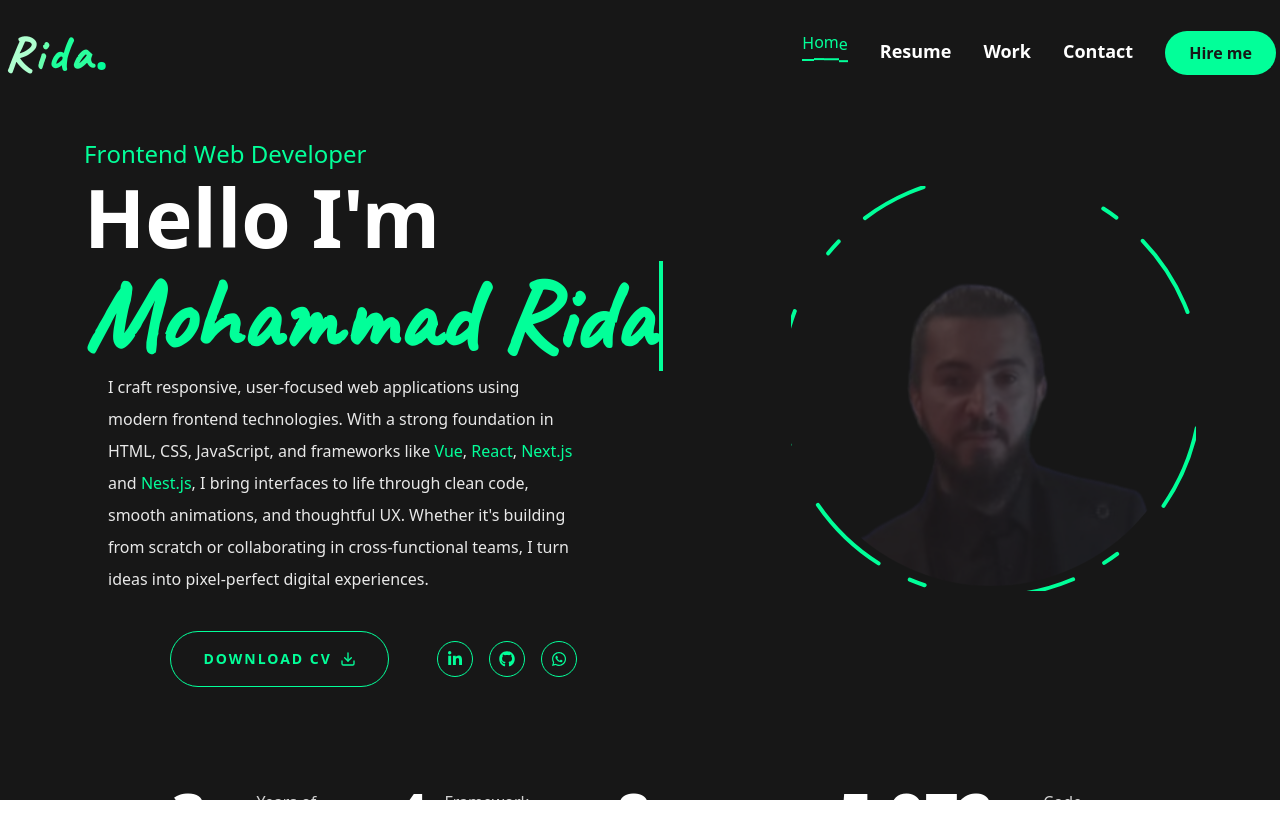
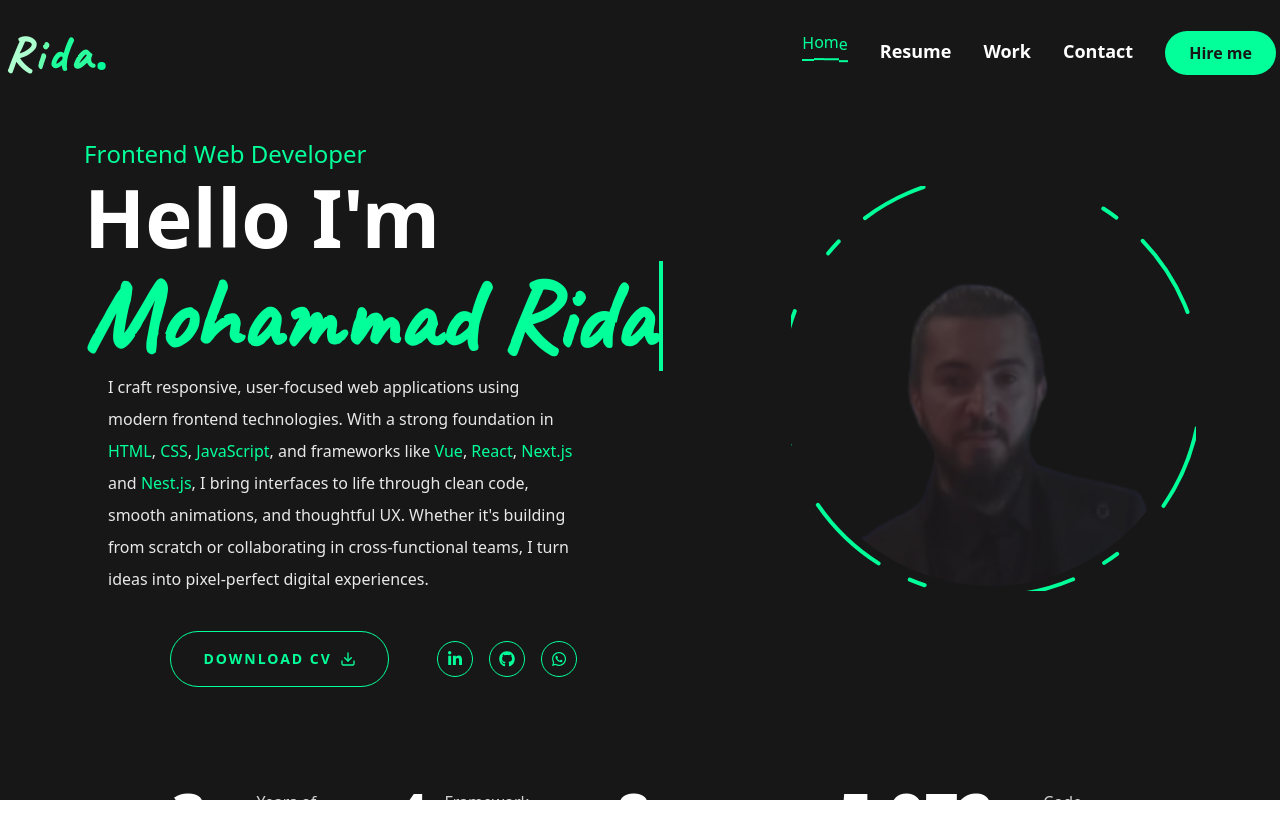
Before and after one commit to mohammadrida990/rida-portfolio, a Next.js app: page / in a window 1280 px wide. Shown: the top 838 px of the page. Built offline with nearby package versions, Linux system fonts and the light colour scheme.

Commit message:
add colors for home  description

```diff
--- a/app/page.tsx
+++ b/app/page.tsx
@@ -71,8 +71,11 @@ const Home = () => {
             <p className="max-w-[500px] mb-9 text-white/90 mx-2 px-4">
               <span>
                 I craft responsive, user-focused web applications using modern
-                frontend technologies. With a strong foundation in HTML, CSS,
-                JavaScript, and frameworks like{" "}
+                frontend technologies. With a strong foundation in{" "}
+                <span className="text-accent">HTML</span>,{" "}
+                <span className="text-accent">CSS</span>,{" "}
+                <span className="text-accent">JavaScript</span>, and frameworks
+                like{" "}
               </span>
               <span className="text-accent">Vue</span>,{" "}
               <span className="text-accent">React</span>,{" "}
```
